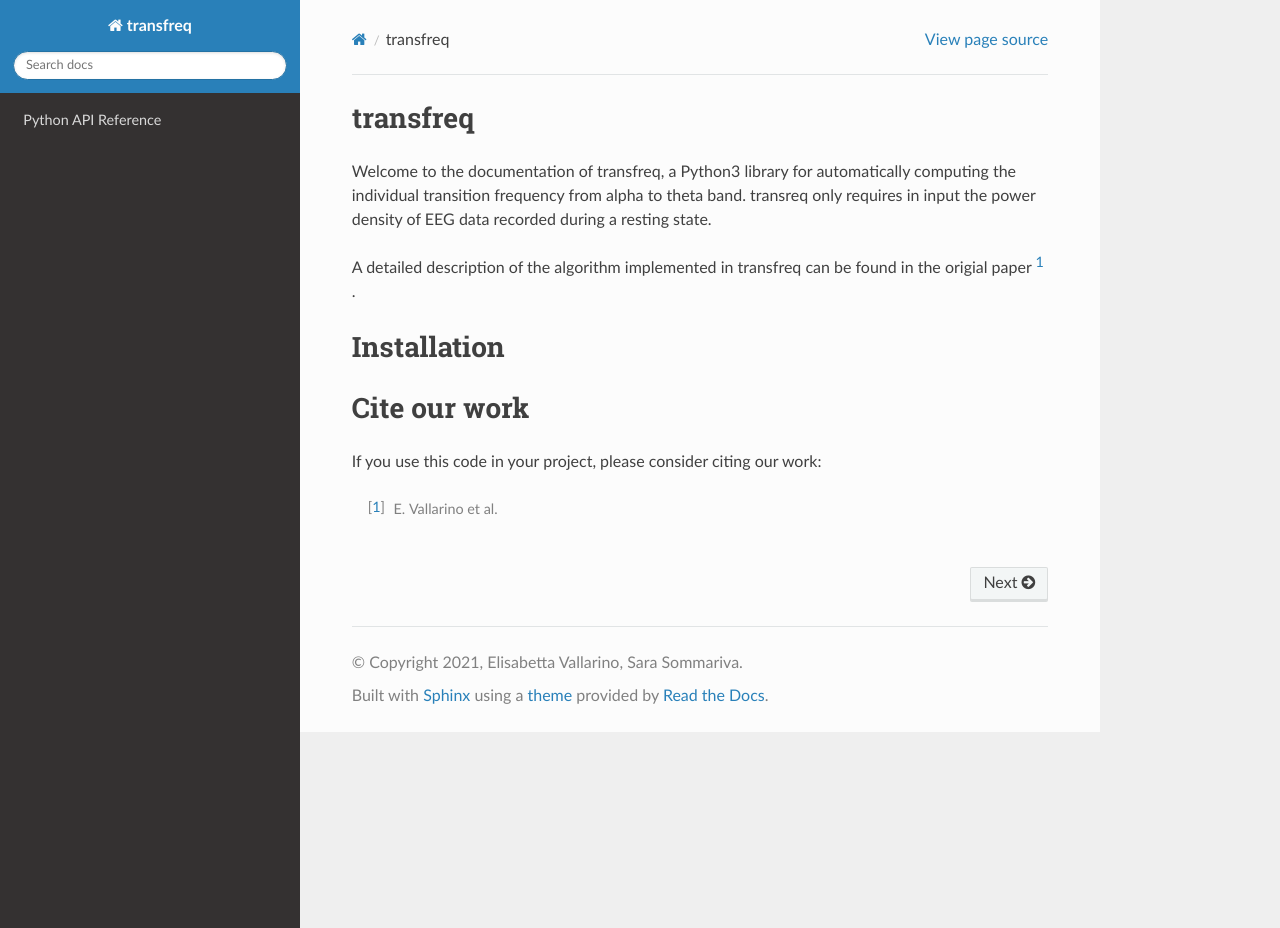
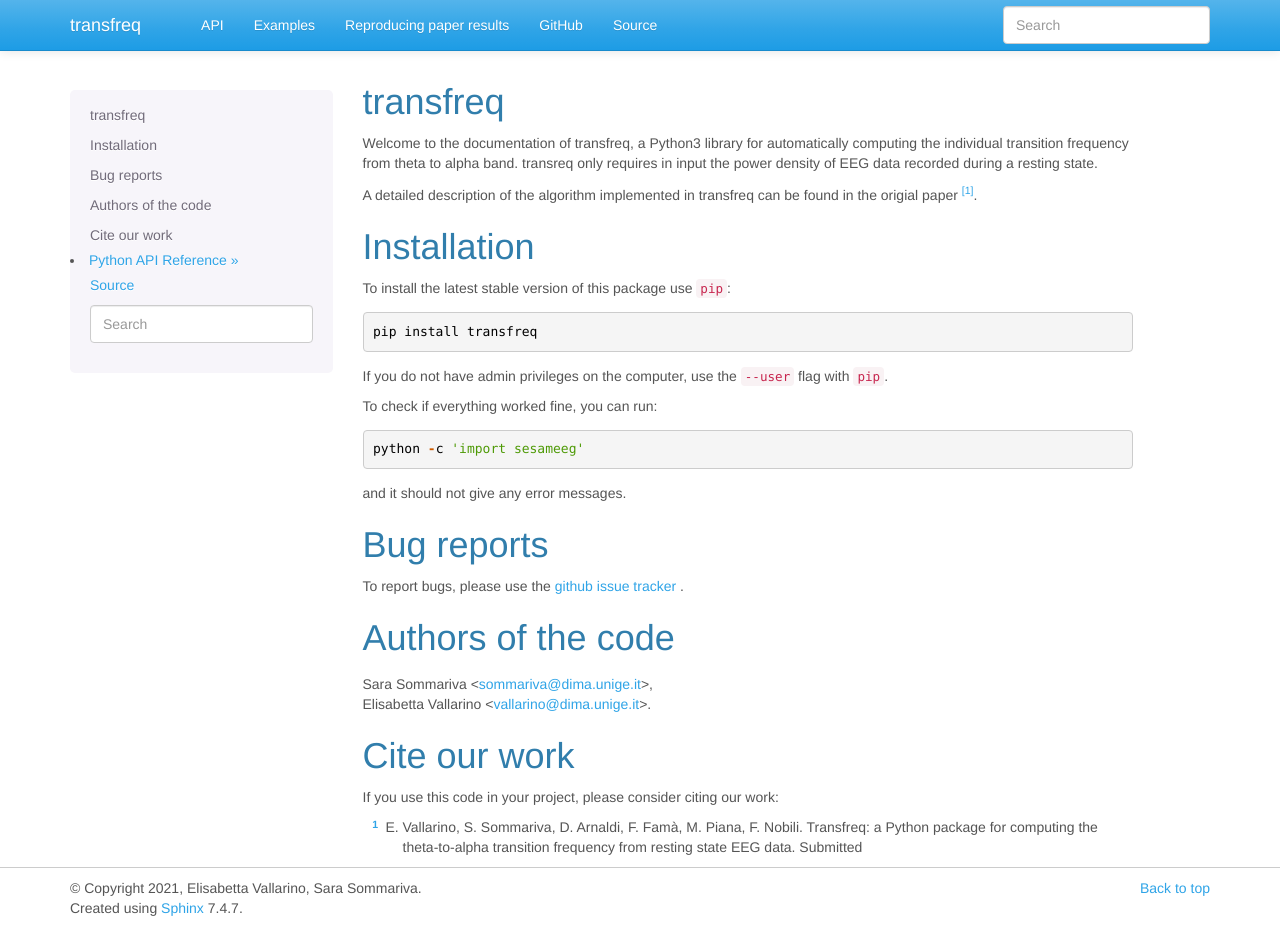
Before and after one commit to elisabettavallarino/transfreq, a Sphinx documentation site: the page built from docs/index.rst, in a window 1280 px wide and 928 px high. Built offline with Sphinx 7.4.7, drawn with Linux system fonts in a browser that asks for light colours; pages that are not in the unit, such as notebooks, are missing from menus.

Commit message:
Fixed sum issues in documentation

```diff
--- a/docs/conf.py
+++ b/docs/conf.py
@@ -48,7 +48,22 @@ exclude_patterns = ['_build', 'Thumbs.db', '.DS_Store']
 # The theme to use for HTML and HTML Help pages.  See the documentation for
 # a list of builtin themes.
 #
-html_theme = 'sphinx_rtd_theme'
+#html_theme = 'sphinx_rtd_theme'
+
+html_theme = 'bootstrap'
+
+html_theme_options = {
+    'navbar_sidebarrel': False,
+    'navbar_pagenav': False,
+    'globaltoc_includehidden': False,
+    'navbar_links': [
+        ("API", "api"),
+	("Examples", "auto_examples/index"),
+	("Reproducing paper results", "auto_paper/index"),
+        ("GitHub", "https://github.com/elisabettavallarino/transfreq", True)
+    ],
+    'bootswatch_theme': "cerulean"
+}
 
 # Add any paths that contain custom static files (such as style sheets) here,
 # relative to this directory. They are copied after the builtin static files,
--- a/docs/index.rst
+++ b/docs/index.rst
@@ -7,22 +7,49 @@ transfreq
 =========
 
 Welcome to the documentation of transfreq, a Python3 library for automatically
-computing the individual transition frequency from alpha to theta band.
+computing the individual transition frequency from theta to alpha band.
 transreq only requires in input the power density of EEG data recorded during a
 resting state.
 
 A detailed description of the algorithm implemented in transfreq can be found
-in the origial paper [1]_ .
+in the origial paper [1]_.
 
 Installation
 ============
+
+To install the latest stable version of this package use ``pip``:
+
+.. code::
+
+    pip install transfreq
+
+If you do not have admin privileges on the computer, use the ``--user`` flag
+with ``pip``.
+
+To check if everything worked fine, you can run:
+
+.. code::
+
+    python -c 'import sesameeg'
+
+and it should not give any error messages.
+
+Bug reports
+===========
+
+To report bugs, please use the `github issue tracker <https://github.com/elisabettavallarino/transfreq/issues>`_ .
+
+Authors of the code
+===================
+| Sara Sommariva <sommariva@dima.unige.it>,
+| Elisabetta Vallarino <vallarino@dima.unige.it>.
 
 Cite our work
 =============
 
 If you use this code in your project, please consider citing our work:
 
-.. [1] E. Vallarino et al.
+.. [1] E. Vallarino, S. Sommariva, D. Arnaldi, F. Famà, M. Piana, F. Nobili. Transfreq: a Python package for computing the theta-to-alpha transition frequency from resting state EEG data. Submitted
 
 .. toctree::
     :hidden:
```
Also changed, not shown: docs/generated/transfreq.TopoObj_mod.TopoObj.rst (deleted, +0 -13 lines), docs/generated/transfreq.functions.create_cluster.rst (deleted, +0 -12 lines), examples_paper/README.rst.
